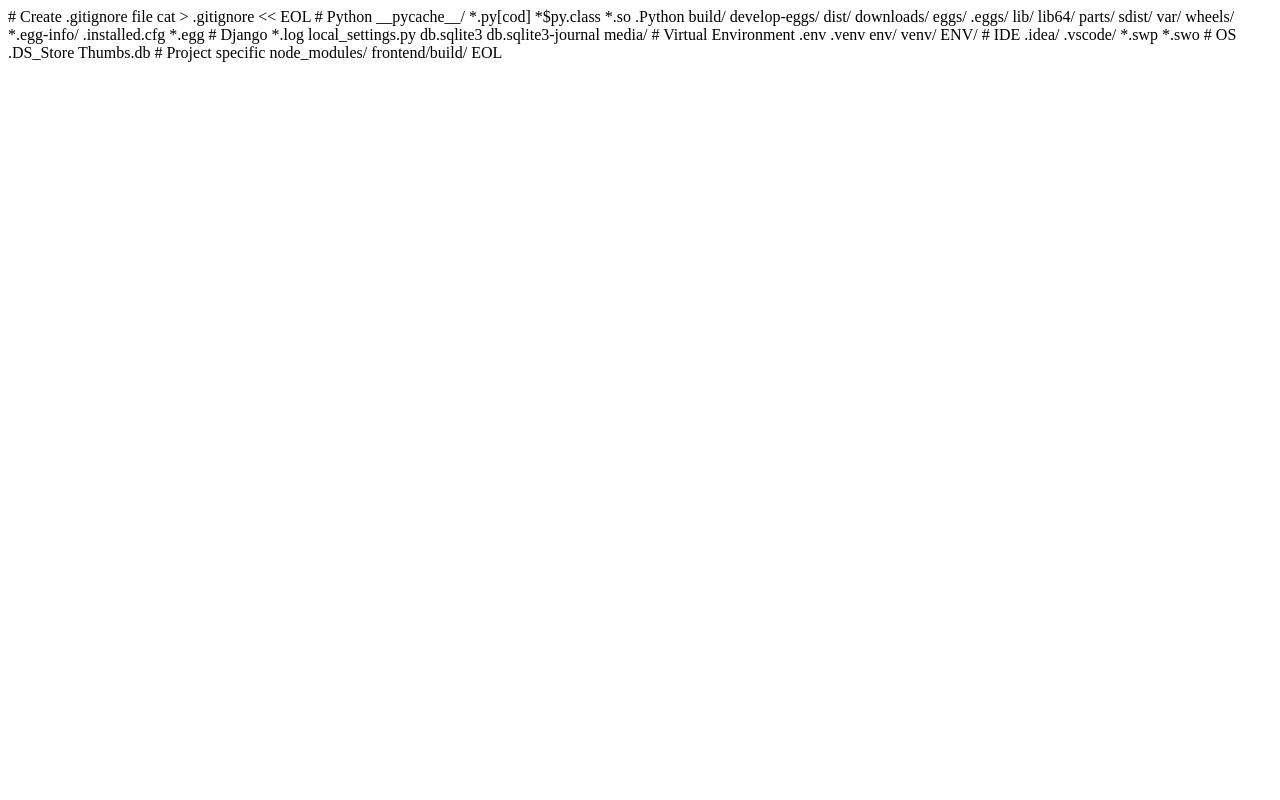
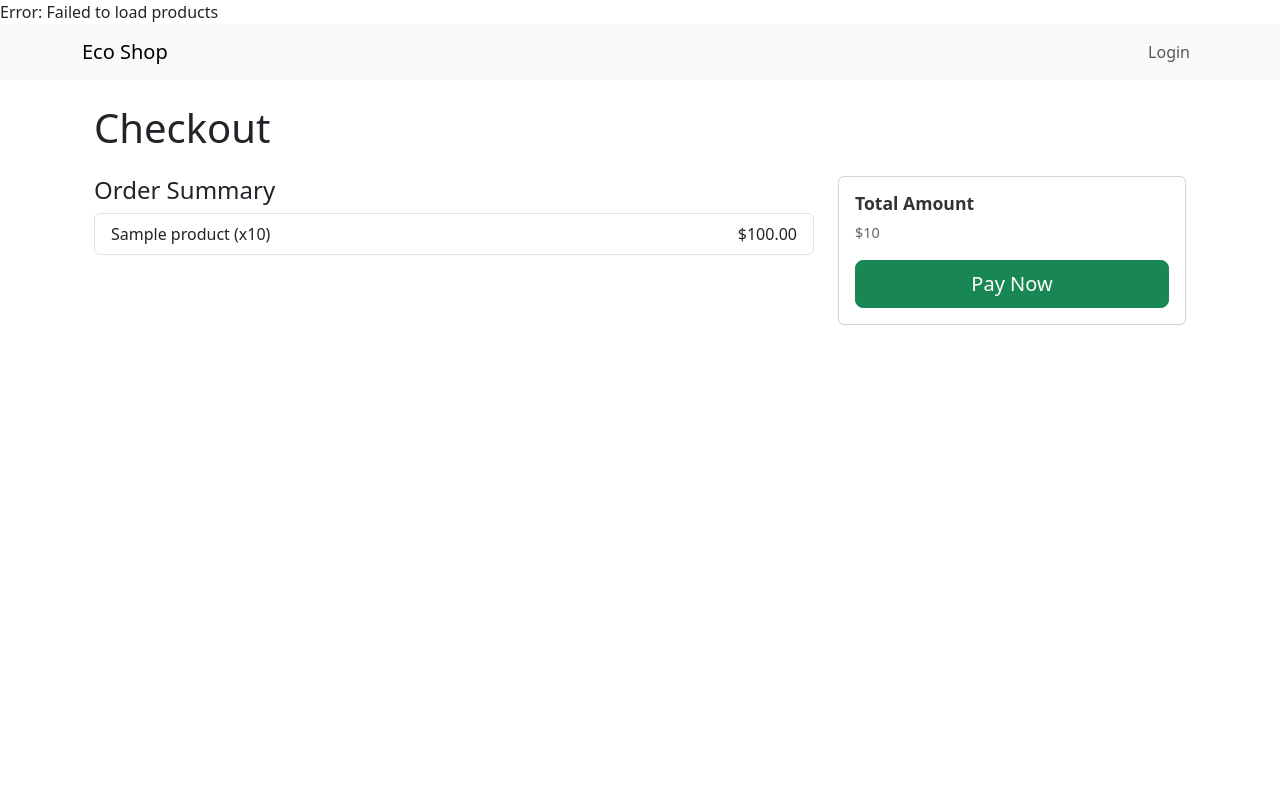
Before and after one commit to Prashant2204/DjangoEShop, a Django app: template templates/home/checkout.html in a window 1280 px wide. Run offline with Django 5.2, Linux system fonts and the light colour scheme; tables that the repository leaves empty hold one stand-in row (values such as "Sample post"); the template is opened without the code that fills it: values that come from a table or form of the project are taken from there, most other values are stand-ins (such as "Sample title", 1, 10 or a date in 2020); data that the repository does not hold is empty; some libraries are stand-ins or nearby versions.

Commit message:
fixed checkout.html and some clean up

```diff
--- a/templates/home/checkout.html
+++ b/templates/home/checkout.html
@@ -1,52 +1,35 @@
-# Create .gitignore file
-cat > .gitignore << EOL
-# Python
-__pycache__/
-*.py[cod]
-*$py.class
-*.so
-.Python
-build/
-develop-eggs/
-dist/
-downloads/
-eggs/
-.eggs/
-lib/
-lib64/
-parts/
-sdist/
-var/
-wheels/
-*.egg-info/
-.installed.cfg
-*.egg
+{% extends 'base.html' %}
+{% load static %}
 
-# Django
-*.log
-local_settings.py
-db.sqlite3
-db.sqlite3-journal
-media/
+{% block title %}Checkout - Eco Shop{% endblock %}
 
-# Virtual Environment
-.env
-.venv
-env/
-venv/
-ENV/
+{% block content %}
+<div class="container">
+    <h1 class="mb-4">Checkout</h1>
 
-# IDE
-.idea/
-.vscode/
-*.swp
-*.swo
+    <div class="row">
+        <div class="col-md-8">
+            <h4>Order Summary</h4>
+            <ul class="list-group mb-4">
+                {% for item in cart_items %}
+                <li class="list-group-item d-flex justify-content-between align-items-center">
+                    {{ item.product.name }} (x{{ item.quantity }})
+                    <span>${{ item.get_total_price }}</span>
+                </li>
+                {% endfor %}
+            </ul>
+        </div>
+        <div class="col-md-4">
+            <div class="card">
+                <div class="card-body">
+                    <h5 class="card-title">Total Amount</h5>
+                    <p class="card-text">${{ total }}</p>
 
-# OS
-.DS_Store
-Thumbs.db
-
-# Project specific
-node_modules/
-frontend/build/
-EOL
+                    <!-- Stripe payment button -->
+                    <button id="checkout-button" class="btn btn-success btn-lg w-100">Pay Now</button>
+                </div>
+            </div>
+        </div>
+    </div>
+</div>
+{% endblock %}
```
Also changed, not shown: home/templates/home/cart.html (deleted, +0 -58 lines), home/templates/home/index.html (deleted, +0 -33 lines), home/templates/home/product_list.html (deleted, +0 -39 lines), 1 other file.
